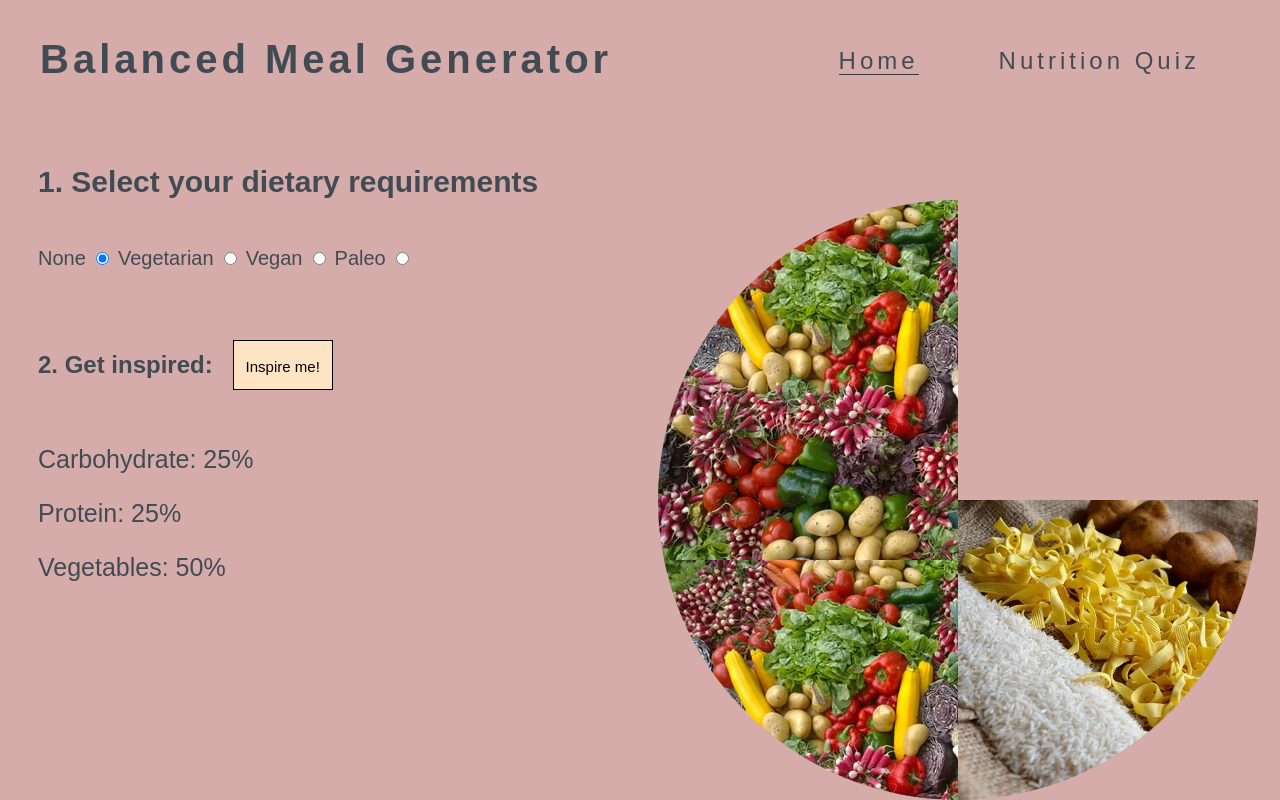
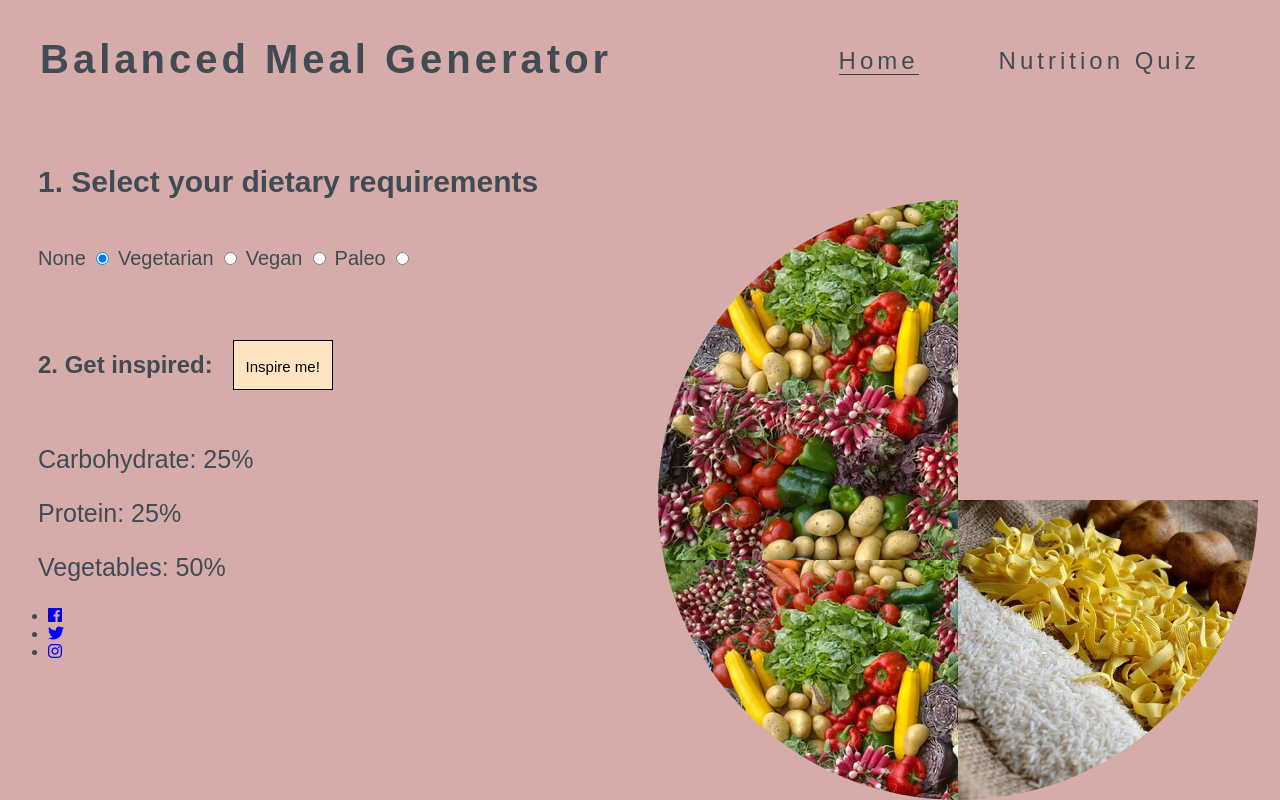
Before and after one commit to rocrill/meal-generator, a plain HTML site: page index.html in a window 1280 px wide. Shown: the top 800 px of the page. Drawn offline with Linux system fonts and the light colour scheme; a web font is replaced by a local one.

Commit message:
Add footer with social media links

```diff
--- a/index.html
+++ b/index.html
@@ -73,6 +73,20 @@
         </div>
     </div>
 
+    <footer>
+        <ul class="social-networks">
+            <li>
+                <a href="https://www.facebook.com/" target="_blank" rel="noopener" aria-label="Visit our Facebook page (opens in a new tab)"><i class="fab fa-facebook"></i></a>
+            </li>
+            <li>
+                <a href="https://twitter.com/" target="_blank" rel="noopener" aria-label="Visit our Twitter page (opens in a new tab)"><i class="fab fa-twitter"></i></a>
+            </li>
+            <li>
+                <a href="https://www.instagram.com/" target="_blank" rel="noopener" aria-label="Visit our Instagram page (opens in a new tab)"><i class="fab fa-instagram"></i></a>
+            </li>
+        </ul>
+    </footer>
+
     <script src="assets/js/script.js"></script>
 </body>
 </html>
```
Also changed, not shown: quiz.html (+14 -0 lines).
